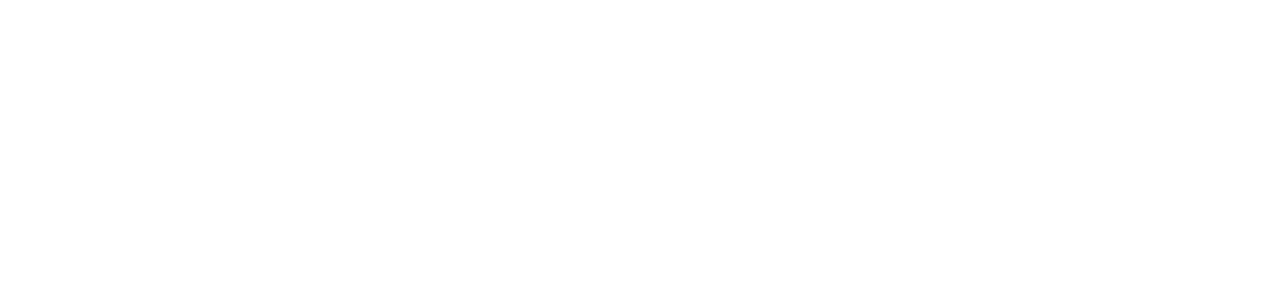
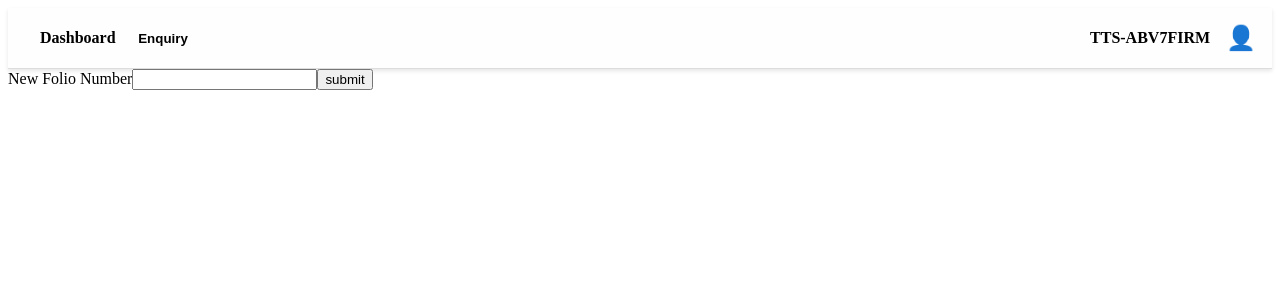
Before and after one commit to AbdulkalamAasath/https---github.com-AbdulkalamAasath-MTC, a React (Create React App) app: page /New-Folio in a window 1280 px wide. Before the commit this address had no page. Shown: the top 300 px of the page. Built offline with nearby package versions, Linux system fonts and the light colour scheme.

Commit message:
Folio update

```diff
--- a/src/App.js
+++ b/src/App.js
@@ -3,6 +3,7 @@ import {BrowserRouter,Navigate,Route,Routes} from 'react-router-dom'
 import Enquiry from './Component/Enquiry'
 import FolioEntry from './Component/FolioEntry'
 import Main from './Component/Main'
+import NewFolio from './Component/NewFolio'
 
 const App = () => {
   return (
@@ -12,6 +13,7 @@ const App = () => {
          <Route path='/' element={<Main></Main>}></Route>
           <Route path='/Enquiry-Entry' element={<Enquiry></Enquiry>}></Route>
           <Route path='/Folio-Entry' element={<FolioEntry></FolioEntry>}></Route>
+          <Route path='/New-Folio' element={<NewFolio/>}></Route>
          </Routes>
     </BrowserRouter>
     </div>
--- a/src/Component/FolioEntry.jsx
+++ b/src/Component/FolioEntry.jsx
@@ -4,11 +4,12 @@ import Navbar from './Navbar'
 const FolioEntry = () => {
     const [Fn,SetFn] = useState(null)
     const [qn,SetQn] = useState(null)
+    const [error,setError] = useState(null)
     const handelclick = async(e) =>
     {
         e.preventDefault()
              const data = {Fn:Fn,qn:qn}
-             const response = await fetch(`http://localhost:4000/MTC/folioentry`, {
+             const response = await fetch(`http://localhost:4000/MTC/updatefolioentry`, {
               method: 'POST',
               body: JSON.stringify(data),
               headers: {
@@ -17,9 +18,15 @@ const FolioEntry = () => {
             });
             if(response.ok)
             {
+              if(await response.json() == null)
+              {
+                setError("Folio Number is not Available")
+              }
+              else{
               window.alert("Data stored")
               console.log("Data stored")
               window.location.reload()
+              }
             }
 
     }
@@ -44,6 +51,7 @@ const FolioEntry = () => {
           <button type="submit" className="submit-btn" style={{ padding: '0.8em 1.5em', border: 'none', backgroundColor: 'black', color: 'white', cursor: 'pointer', borderRadius: '4px', fontWeight: 'bold' }}>Submit</button>
         </div>
       </form>
+      {error && <div>{error}</div>}
     </div>
   </div>
   </div>
--- a/src/Component/Navbar.jsx
+++ b/src/Component/Navbar.jsx
@@ -24,6 +24,7 @@ const Navbar = () => {
             <div className="dropdown-content" style={{ display: 'block', position: 'absolute', backgroundColor: 'white', minWidth: '160px', boxShadow: '0px 8px 16px rgba(0, 0, 0, 0.2)', zIndex: 1 }}>
               <a href="/Enquiry-Entry" style={{ padding: '12px 16px', display: 'block', textDecoration: 'none', color: 'black' }}>Enquiry Entry</a>
               <a href="/Folio-Entry" style={{ padding: '12px 16px', display: 'block', textDecoration: 'none', color: 'black' }}>Folio Entry</a>
+              <a href="/New-Folio" style={{ padding: '12px 16px', display: 'block', textDecoration: 'none', color: 'black' }}>New Folio Entry</a>
             </div>
           )}
         </div>
--- /dev/null
+++ b/src/Component/NewFolio.jsx
@@ -0,0 +1,38 @@
+import React from 'react'
+import Navbar from './Navbar'
+import { useState } from 'react'
+
+const NewFolio = () => {
+    const [Fn,setFn] = useState()
+    const handelclick = async(e) =>
+    {
+      e.preventDefault()
+      const data = {Fn:Fn}
+      const response = await fetch(`http://localhost:4000/MTC/folioentry`, {
+       method: 'POST',
+       body: JSON.stringify(data),
+       headers: {
+         'Content-Type': 'application/json',
+       }
+     });
+     if(response.ok)
+     {
+       window.alert("New Folio Number stored")
+       console.log("Data stored")
+       window.location.reload()
+     }
+
+    }
+   return (
+    <div>
+    <Navbar></Navbar>
+      <form onSubmit={(e) => handelclick(e)}>
+      <label>New Folio Number</label>
+      <input type='text' value={Fn} onChange={(e) => (setFn(e.target.value))}></input>
+      <button>submit</button>
+      </form>
+    </div>
+  )
+}
+
+export default NewFolio
```
Also changed, not shown: 2 other files (tests, documents, lock files or other folders).
